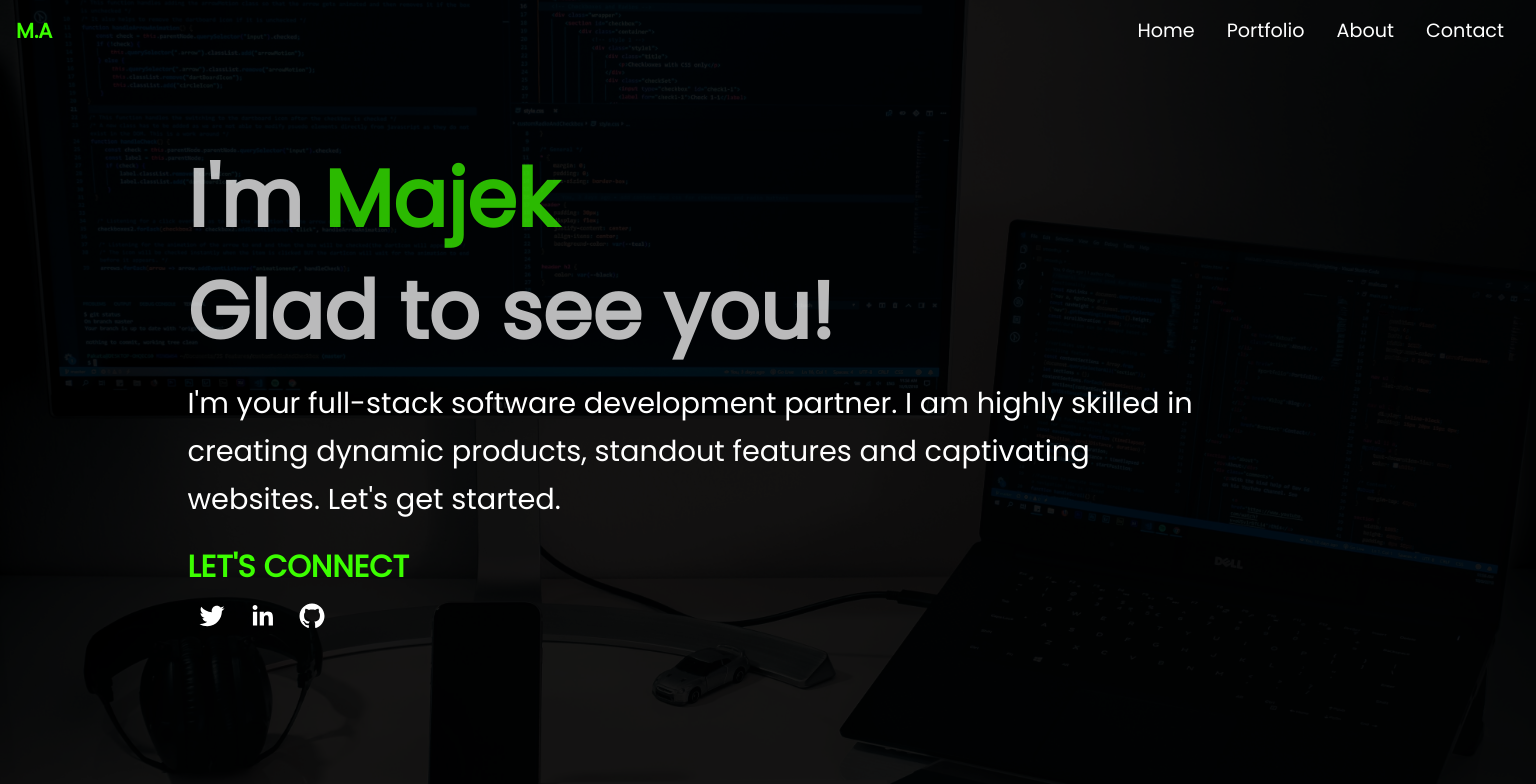
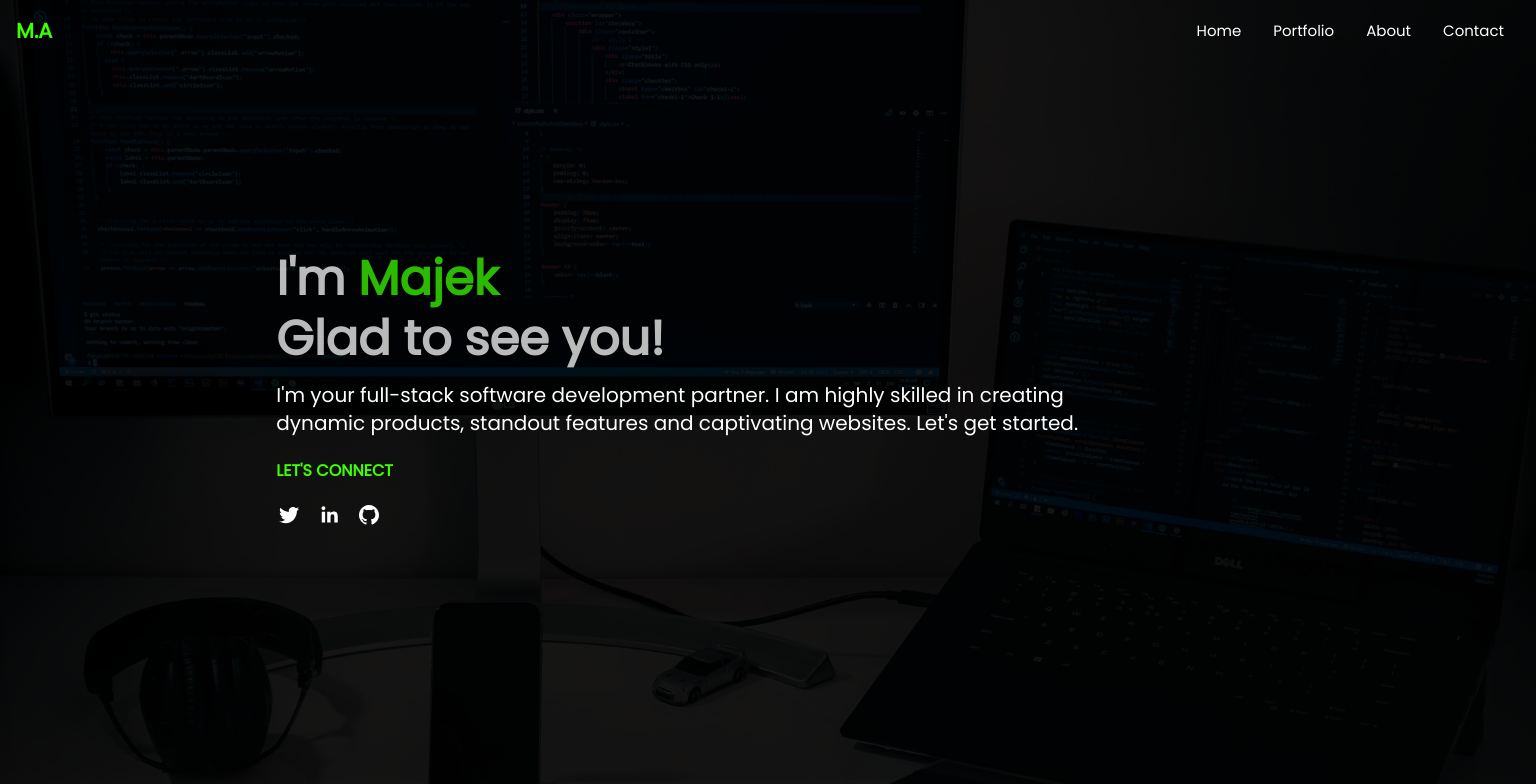
Before and after one commit to AyomipoMajek/new-portfolio, a React (Create React App) app: page / in a window 1536 px wide. Shown: the top 784 px of the page. Built offline with nearby package versions, Linux system fonts and the light colour scheme.

Commit message:
home page font size modernized

```diff
--- a/src/components/Heroimg.js
+++ b/src/components/Heroimg.js
@@ -27,9 +27,9 @@ const Heroimg = () => (
       </p>
       <h3 className="social">LET&apos;S CONNECT</h3>
       <ul className="socialIcon">
-        <li><SocialIcon className="icon" url="https://twitter.com/pawroyale_" target="_blank" fgColor="#fff" bgColor="transparent" style={{ width: 50, height: 50 }} /></li>
-        <li><SocialIcon className="icon" url="https://www.linkedin.com/in/ayomipomajek/" target="_blank" fgColor="#fff" bgColor="transparent" style={{ width: 50, height: 50 }} /></li>
-        <li><SocialIcon className="icon" url="https://github.com/AyomipoMajek" target="_blank" fgColor="#fff" bgColor="transparent" style={{ width: 50, height: 50 }} /></li>
+        <li><SocialIcon className="icon" url="https://twitter.com/pawroyale_" target="_blank" fgColor="#fff" bgColor="transparent" style={{ width: 40, height: 40 }} /></li>
+        <li><SocialIcon className="icon" url="https://www.linkedin.com/in/ayomipomajek/" target="_blank" fgColor="#fff" bgColor="transparent" style={{ width: 40, height: 40 }} /></li>
+        <li><SocialIcon className="icon" url="https://github.com/AyomipoMajek" target="_blank" fgColor="#fff" bgColor="transparent" style={{ width: 40, height: 40 }} /></li>
       </ul>
     </div>
   </div>
--- a/src/components/herogen.css
+++ b/src/components/herogen.css
@@ -44,18 +44,18 @@
   }
 
   .herogen h1 {
-    font-size: 3rem;
+    font-size: 35px;
   }
 
   .herogen p {
-    font-size: 1.8rem;
+    font-size: 20px;
   }
 }
 
-@media screen and (min-width: 768px) and (max-width: 1024px) {
+@media screen and (min-width: 1024px) {
   .herogen h1 {
-    font-size: 2rem;
-    padding-top: 40px;
+    font-size: 48px;
+    padding-top: 10px;
   }
 
   .herogen p {
--- a/src/components/heroimg.css
+++ b/src/components/heroimg.css
@@ -124,26 +124,78 @@
 
 @media screen and (min-width: 768px) {
   .hero-text h1 {
-    font-size: 5rem;
-    line-height: 7rem;
+    font-size: 40px;
+    line-height: 50px;
+    padding-left: 40px;
   }
 
   .hero-text p {
-    font-size: 1.8rem;
-    line-height: 3rem;
-  }
-
-  .background .hero-text {
-    left: 45%;
+    font-size: 15px;
+    padding-left: 40px;
+    line-height: 23px;
+    width: 80%;
   }
 
   .social {
-    font-size: 1.9rem;
-    padding-top: 20px;
+    padding-top: 5px;
+    padding-left: 40px;
+  }
+
+  .socialIcon {
+    padding-left: 30px;
   }
 }
 
-@media screen and (min-width: 768px) and (max-width: 1024px) {
+@media screen and (min-width: 1024px) {
+
+  .hero-text h1 {
+    font-size: 40px;
+    line-height: 50px;
+    padding-left: 40px;
+  }
+
+  .hero-text p {
+    font-size: 15px;
+    padding-left: 40px;
+    line-height: 23px;
+    width: 80%;
+  }
+
+  .social {
+    padding-top: 5px;
+    padding-left: 40px;
+  }
+
+  .socialIcon {
+    padding-left: 30px;
+  }
+}
+
+@media screen and (min-width: 1440px) {
+  .hero-text h1 {
+    font-size: 48px;
+    line-height: 60px;
+    padding-left: 12px;
+  }
+
+  .hero-text p {
+    font-size: 20px;
+    padding-left: 12px;
+    line-height: 28px;
+    width: 85%;
+  }
+
+  .social {
+    padding-top: 10px;
+    padding-left: 12px;
+  }
+
+  .socialIcon {
+    padding-left: 0.5%;
+  }
+}
+
+/* @media screen and (min-width: 768px) and (max-width: 1024px) {
   .hero-text {
     line-height: 1rem;
   }
@@ -166,4 +218,4 @@
   .social {
     font-size: 1.2rem;
   }
-}
+} */
--- a/src/components/navbar.css
+++ b/src/components/navbar.css
@@ -76,13 +76,13 @@
   }
 
   .nav-menu li a {
-    font-size: 1.2rem;
+    font-size: 15px;
     font-weight: 500;
   }
 
-  @media screen and (min-width: 768px) and (max-width: 1024px) {
+  @media screen and (min-width: 1024px) {
     .nav-menu li a {
-      font-size: 1rem;
+      font-size: 15px;
     }
   }
 }
--- a/src/index.css
+++ b/src/index.css
@@ -38,7 +38,7 @@ ul li {
 }
 
 .social {
-  font-size: 0.9rem;
+  font-size: 16px;
   color: #3cff00;
 }
 
```
